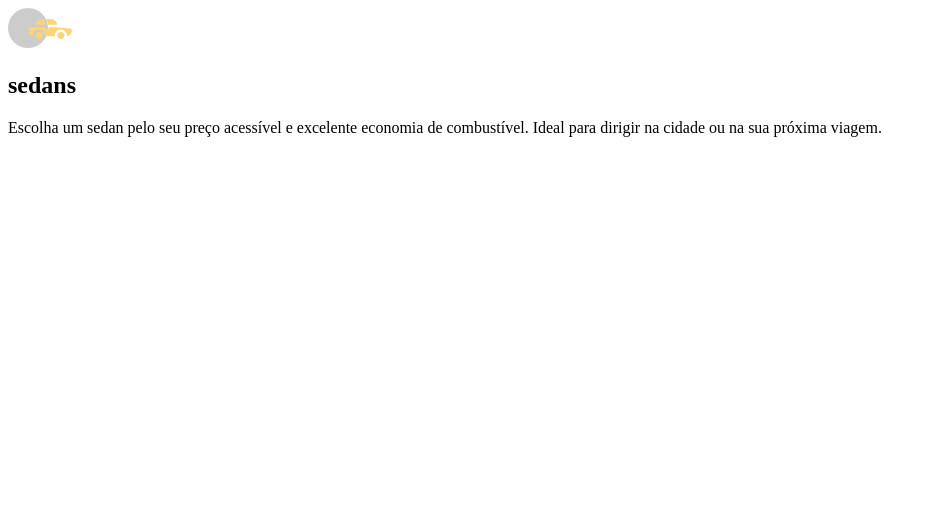
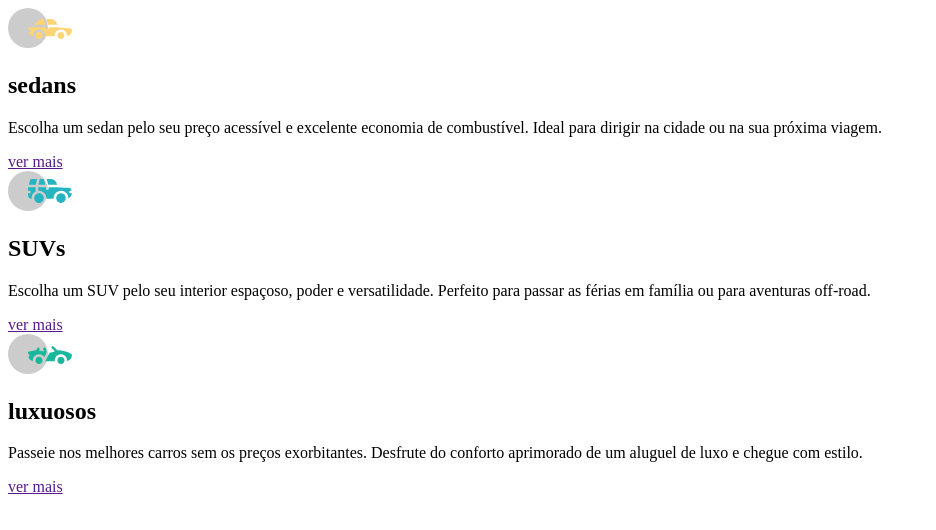
Before and after one commit to giandrade1402/carros, a plain HTML site: page index.html in a window 1280 px wide. Shown: the whole page, without its empty margins (0-936 px from the left). Drawn offline with Linux system fonts and the light colour scheme.

Commit message:
html finalizado

```diff
--- a/index.html
+++ b/index.html
@@ -12,21 +12,21 @@
 <img src="./imagens/icon-sedans.svg" alt="carro sedan">
 <h2>sedans</h2>
 <p>Escolha um sedan pelo seu preço acessível e excelente economia de combustível. Ideal para dirigir na cidade ou na sua próxima viagem.</p>
-<a href=""></a>
+<a href="">ver mais</a>
         </section>
 
         <section class="suvs">
-            <img src="" alt="">
-            <h2></h2>
-            <p></p>
-            <a href=""></a>
+            <img src="./imagens/icon-suvs.svg" alt="carro suv">
+            <h2>SUVs</h2>
+            <p>Escolha um SUV pelo seu interior espaçoso, poder e versatilidade. Perfeito para passar as férias em família ou para aventuras off-road.</p>
+            <a href="">ver mais</a>
         </section>
 
         <section class="luxuosos">
-            <img src="" alt="">
-            <h2></h2>
-            <p></p>
-            <a href=""></a>
+            <img src="./imagens/icon-luxury.svg" alt="carro de luxo">
+            <h2>luxuosos</h2>
+            <p>Passeie nos melhores carros sem os preços exorbitantes. Desfrute do conforto aprimorado de um aluguel de luxo e chegue com estilo.</p>
+            <a href="">ver mais</a>
         </section>
     </main>
 </body>
```
